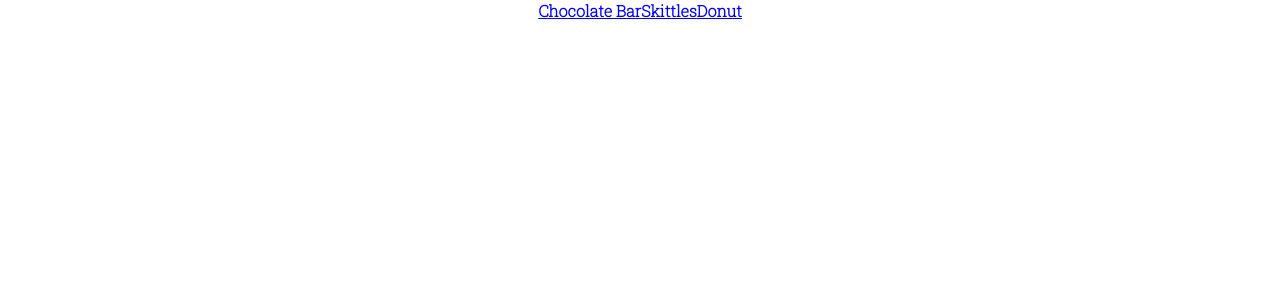
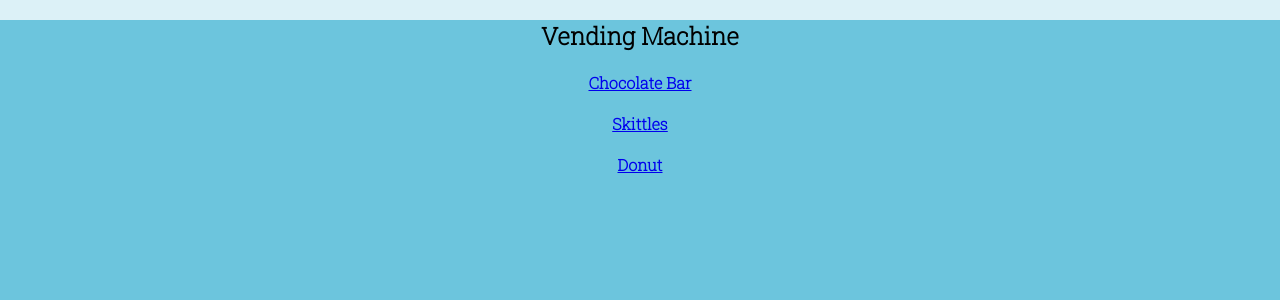
Before and after one commit to jlh040/react-router-intro, a React (Create React App) app: page / in a window 1280 px wide. Shown: the top 300 px of the page. Built offline with nearby package versions, Linux system fonts and the light colour scheme.

Commit message:
added a stylesheet to change the 'go back' link on the item pages

```diff
--- a/src/App.css
+++ b/src/App.css
@@ -1,4 +1,5 @@
 html, body, #root, .App, .VendingMachine, .SnackItems {
   text-align: center;
   height: 100%;
+  background-color: rgba(16, 159, 202, 0.144)
 }
--- /dev/null
+++ b/src/Donut.css
@@ -0,0 +1,5 @@
+/* Applies to all snack item anchor tags */
+a {
+    display: block;
+    margin-top: 30px;
+}
--- a/src/Donut.js
+++ b/src/Donut.js
@@ -1,6 +1,7 @@
 import React from 'react';
 import { Link } from 'react-router-dom';
 import donut from './donut.jpeg';
+import './Donut.css';
 
 const Donut = () => {
   return (
--- /dev/null
+++ b/src/SnackItems.css
@@ -0,0 +1,3 @@
+.SnackItems a {
+    margin: 20px;
+}
--- a/src/SnackItems.js
+++ b/src/SnackItems.js
@@ -1,10 +1,12 @@
 import React from 'react';
 import { Link } from 'react-router-dom';
+import './SnackItems.css';
 
 
 const SnackItems = () => {
   return (
     <nav className="SnackItems">
+      <h1>Vending Machine</h1>
       <Link exact to="/chocolatebar">Chocolate Bar</Link>
       <Link exact to="/skittles">Skittles</Link>
       <Link exact to="/donut">Donut</Link>
```
